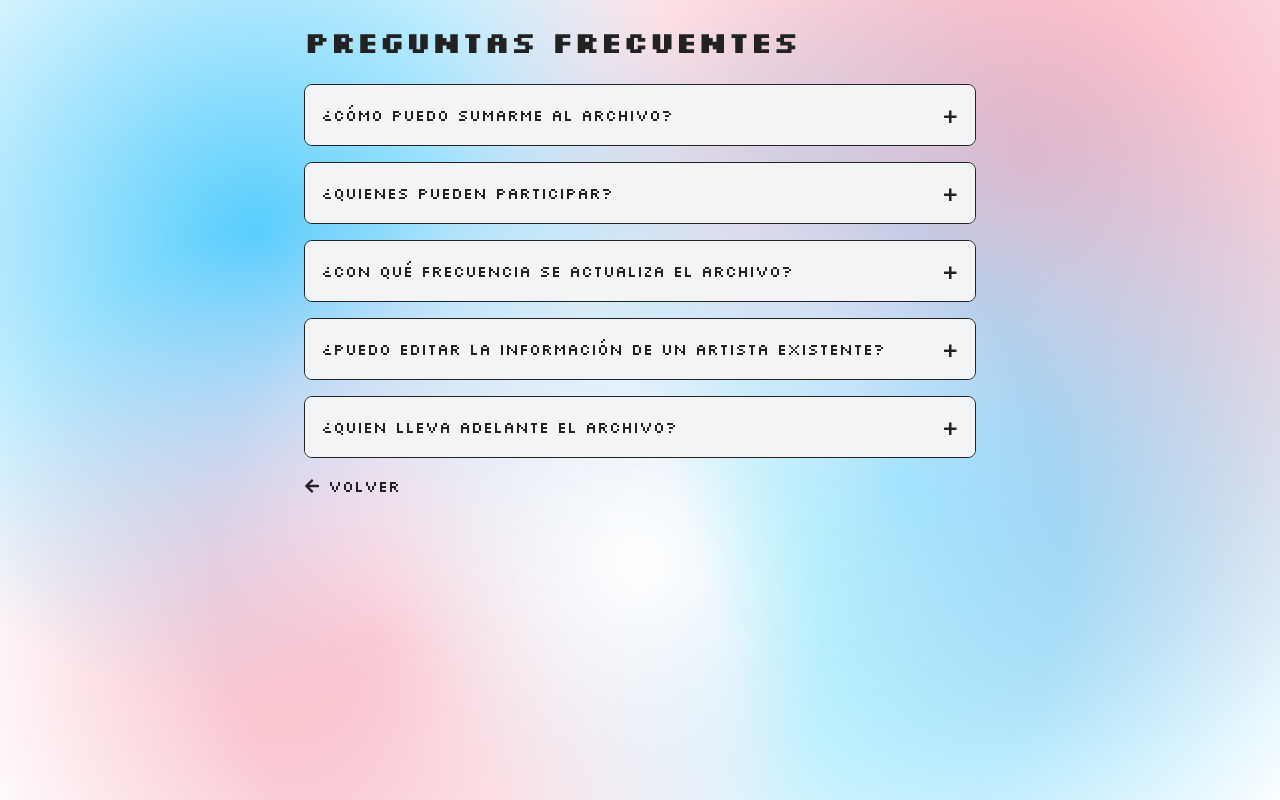
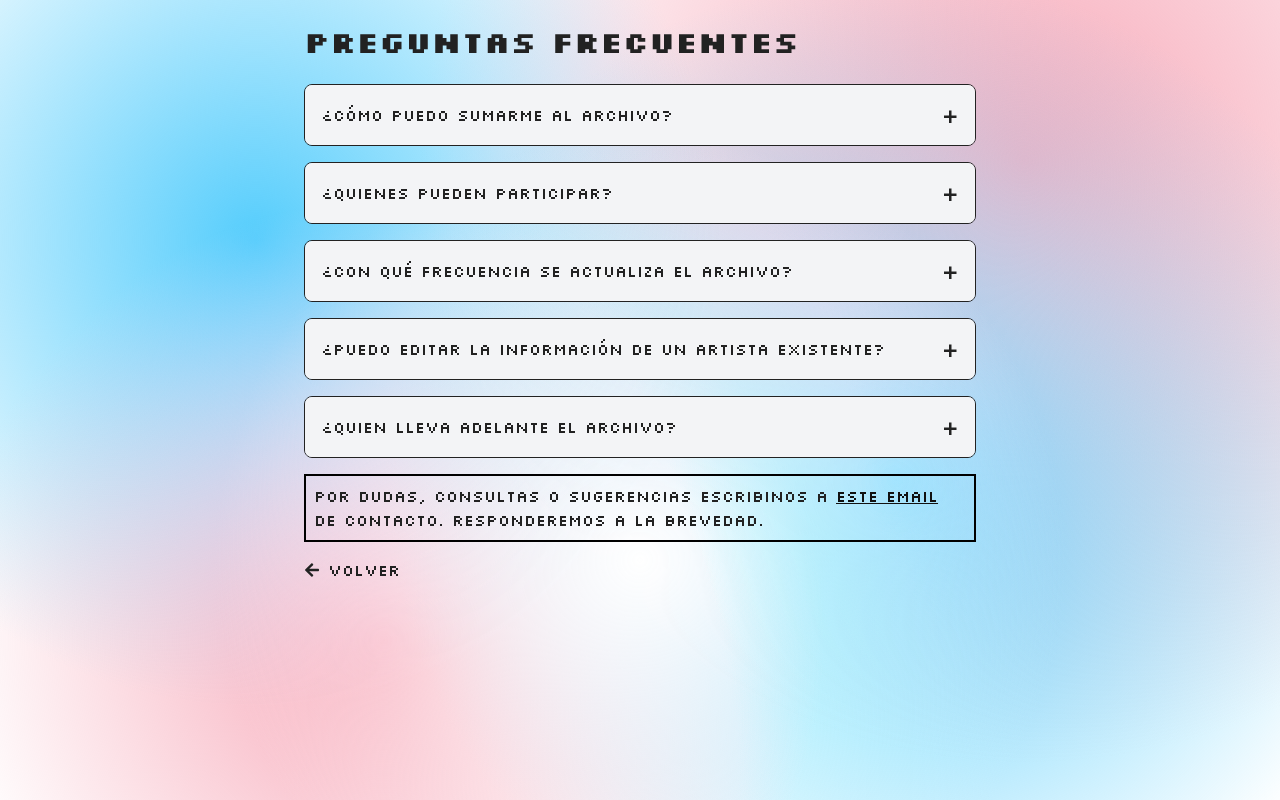
Before and after one commit to JusRecondo/artistastransargentinxs, a Next.js app: page /faq in a window 1280 px wide. Built offline with nearby package versions, Linux system fonts and the light colour scheme.

Commit message:
feat: add contact link

```diff
--- a/app/faq/page.tsx
+++ b/app/faq/page.tsx
@@ -79,6 +79,9 @@ export default function FAQsPage() {
           </div>
         ))}
       </div>
+      <div className="mt-4 border-2 border-black p-2">
+        <p>Por dudas, consultas o sugerencias escribinos a <a href="mailto:jusrecondo@gmail.com" target="_blank" className="home-link">este email</a> de contacto. Responderemos a la brevedad.</p>
+      </div>
       <div className="mt-4">
         <BackBtn />
       </div>
```
